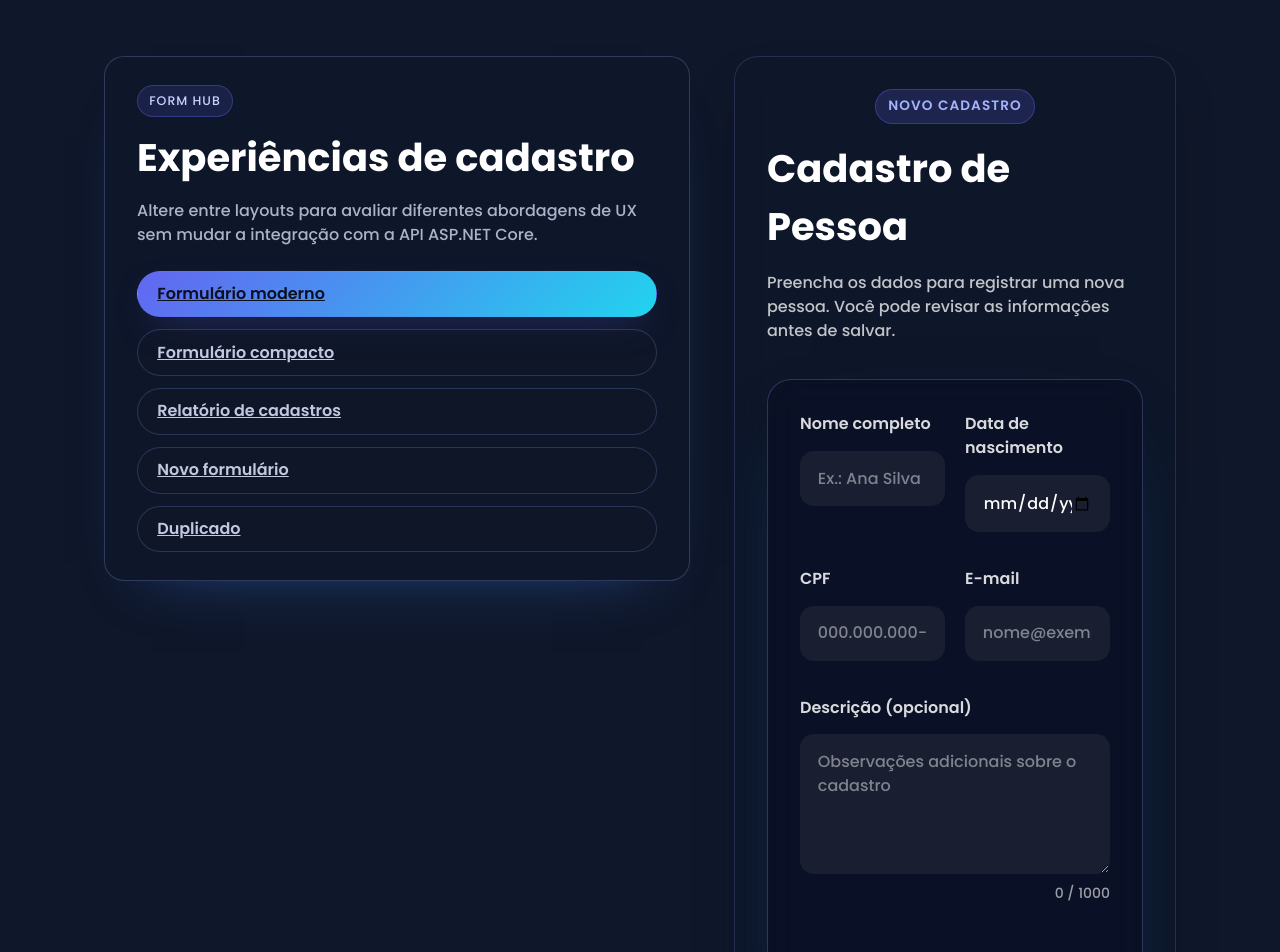
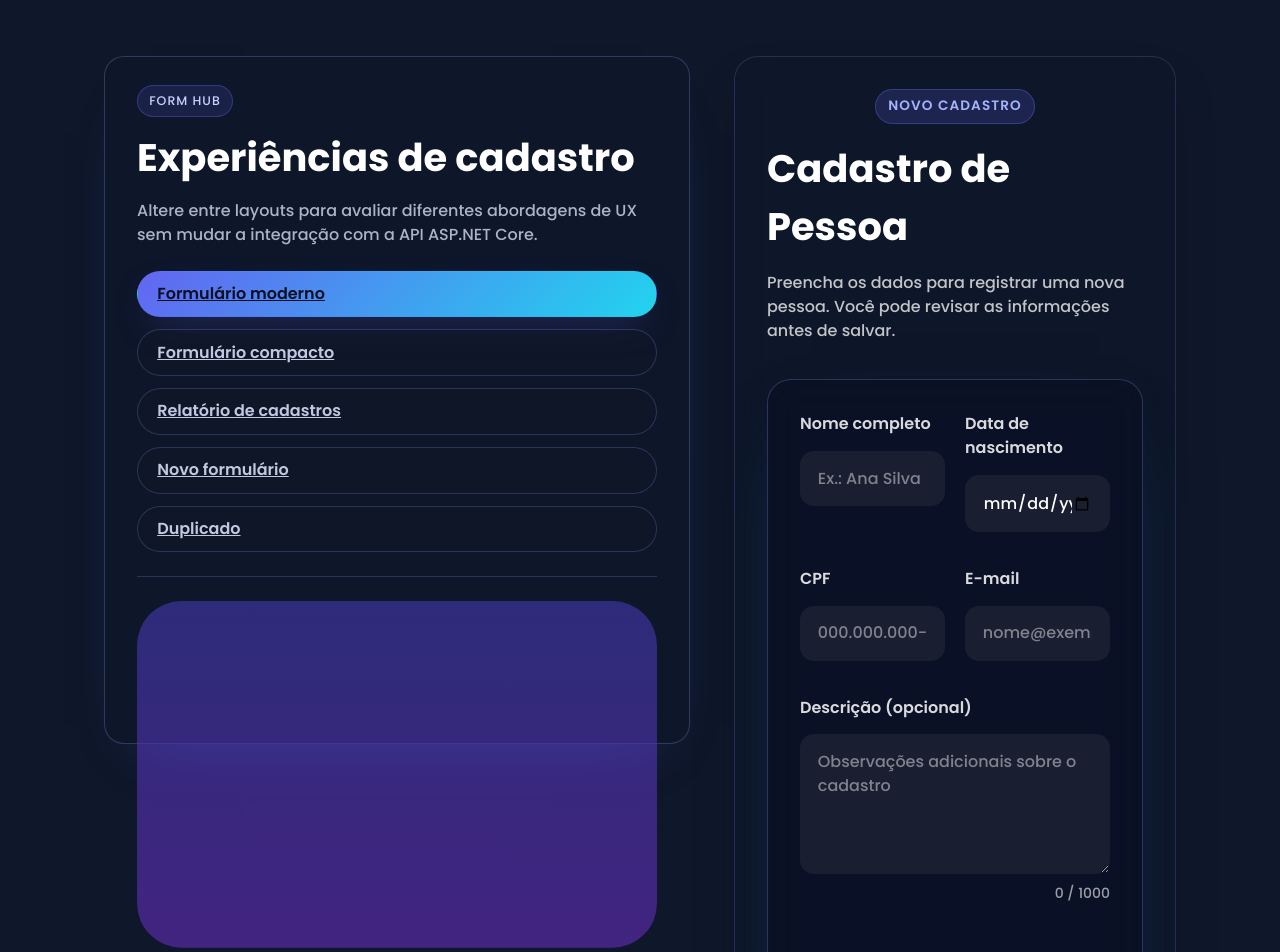
Before and after one commit to miltonlima/reactvite-app, a React (Vite) app: page / in a window 1280 px wide. Shown: the top 952 px of the page. Built offline with nearby package versions, Linux system fonts and the light colour scheme.

Commit message:
ajuste de layout

```diff
--- a/src/App.css
+++ b/src/App.css
@@ -14,6 +14,7 @@
 .sidebar {
   display: flex;
   flex-direction: column;
+  height: calc(100vh - 7rem);
   gap: 1.5rem;
   background: rgba(15, 23, 42, 0.45);
   flex-shrink: 0;
@@ -82,6 +83,18 @@
   color: #0b1021;
   border-color: transparent;
   box-shadow: 0 14px 38px -18px rgba(99, 102, 241, 0.7);
+}
+
+.sidebar-asset {
+  margin-top: auto;
+  padding-top: 1.5rem;
+  border-top: 1px solid rgba(148, 163, 255, 0.2);
+}
+
+.sidebar-asset svg {
+  display: block;
+  opacity: 0.6;
+  filter: saturate(0.8);
 }
 
 .content {
--- a/src/App.jsx
+++ b/src/App.jsx
@@ -61,6 +61,23 @@ function App() {
             Duplicado
           </NavLink>
         </nav>
+        <div className="sidebar-asset">
+          <svg
+            width="100%"
+            viewBox="0 0 210 140"
+            fill="none"
+            xmlns="http://www.w3.org/2000/svg"
+            aria-hidden="true"
+          >
+            <rect width="210" height="140" rx="18" fill="url(#asset-gradient)" />
+            <defs>
+              <linearGradient id="asset-gradient" x1="105" y1="0" x2="105" y2="140" gradientUnits="userSpaceOnUse">
+                <stop stopColor="#4338CA" />
+                <stop offset="1" stopColor="#6D28D9" />
+              </linearGradient>
+            </defs>
+          </svg>
+        </div>
       </aside>
 
       <main className="content">
```
Also changed, not shown: src/assets/Capturar.JPG (added).
